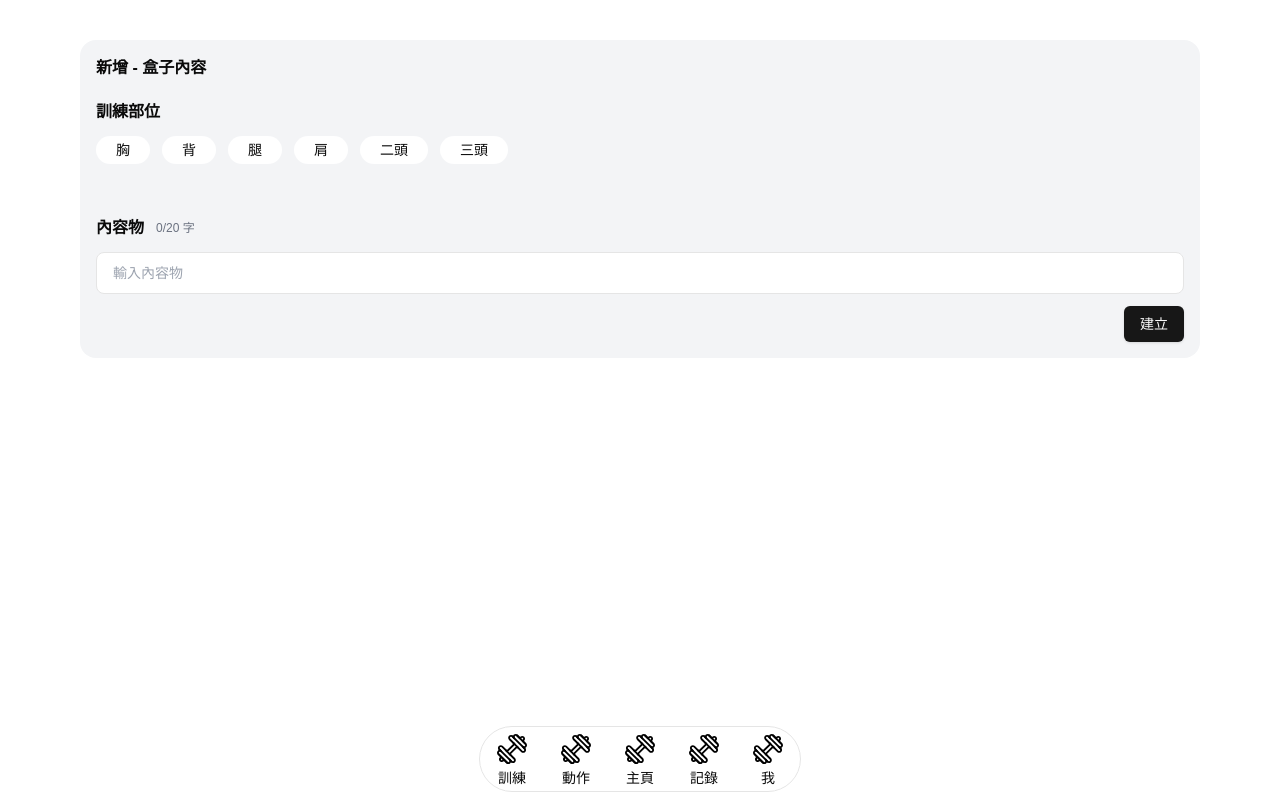
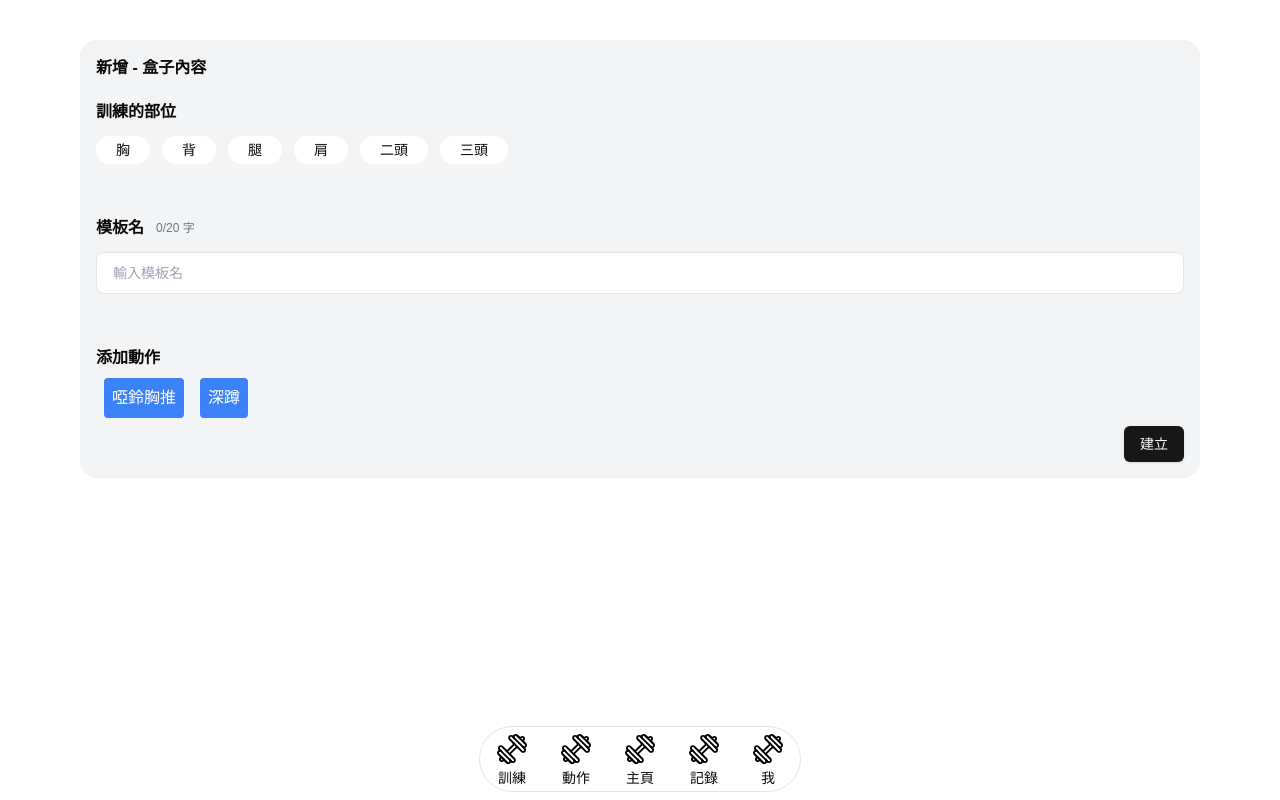
Before and after one commit to Cyishen/fit-box, a Next.js app: page /fit/1/create-template in a window 1280 px wide. Built offline with nearby package versions, Linux system fonts and the light colour scheme.

Commit message:
add exercise

```diff
--- a/src/app/(root)/(main)/fit/TemplateCard.tsx
+++ b/src/app/(root)/(main)/fit/TemplateCard.tsx
@@ -75,7 +75,10 @@ const TemplateCard = ({ iconSrc, category, title, onRemove, templateId, menuId }
         </div>
 
         <div className='w-full mt-2 bg-white rounded-lg relative'>
-          <p className='font-bold text-sm absolute top-0 right-0 bg-gray-100 px-3 py-1 rounded-bl-lg'>{category}</p>
+          <p className='absolute top-0 right-0 font-bold text-sm bg-gray-100 px-3 py-1 rounded-bl-lg'>
+            {category}
+          </p>
+
           <Image
             src={iconSrc}
             alt={iconSrc}
--- a/src/app/(root)/(main)/fit/[menuId]/[templateId]/update/page.tsx
+++ b/src/app/(root)/(main)/fit/[menuId]/[templateId]/update/page.tsx
@@ -6,7 +6,7 @@ import { useTemplateStore } from '@/lib/store'
 import Form, { TemplateType } from '../../create-template/Form'
 
 
-const UpdateWork = ({ params }: { params: { templateId: string } }) => {
+const UpdateTemplate = ({ params }: { params: { templateId: string } }) => {
   const { templateId } = params;
   const router = useRouter();
 
@@ -20,6 +20,7 @@ const UpdateWork = ({ params }: { params: { templateId: string } }) => {
     category: "",
     title: "",
     menuId: "",
+    exercises: [],
   });
 
   useEffect(() => {
@@ -39,6 +40,7 @@ const UpdateWork = ({ params }: { params: { templateId: string } }) => {
         category: template.category,
         title: template.title,
         menuId: template.menuId,
+        exercises: template.exercises || [],
       };
 
       editTemplate(template.cardId, editTemplateData);
@@ -60,4 +62,4 @@ const UpdateWork = ({ params }: { params: { templateId: string } }) => {
   )
 }
 
-export default UpdateWork;
+export default UpdateTemplate;
--- a/src/app/(root)/(main)/fit/[menuId]/create-template/Form.tsx
+++ b/src/app/(root)/(main)/fit/[menuId]/create-template/Form.tsx
@@ -3,6 +3,8 @@
 import { Button } from "@/components/ui/button";
 import Wrapper from "@/components/Wrapper";
 import { ChangeEvent, useState } from "react"
+
+import WeightTraining, { Exercise } from "./WeightTraining";
 
 
 export const categories = ["胸", "背", "腿", "肩", "二頭", "三頭",];
@@ -12,6 +14,7 @@ export type TemplateType = {
   category: string;
   title: string;
   menuId: string;
+  exercises: Exercise[];
 };
 
 type Props = {
@@ -44,7 +47,7 @@ const Form = ({ type, template, setTemplateState, handleSubmit }: Props) => {
           <h3 className="font-bold">{type} - 盒子內容</h3>
 
           <div className="mt-5">
-            <h3 className="font-bold">訓練部位</h3>
+            <h3 className="font-bold">訓練的部位</h3>
             <div className="flex gap-3 py-3 flex-wrap">
               {categories?.map((item, index) => (
                 <button
@@ -63,7 +66,7 @@ const Form = ({ type, template, setTemplateState, handleSubmit }: Props) => {
 
           <div className="mt-10">
             <div className="flex items-center gap-3">
-              <h3 className="font-bold">內容物</h3>
+              <h3 className="font-bold">模板名</h3>
               <p className="text-xs text-gray-500">
                 {count}/20 字
               </p>
@@ -72,7 +75,7 @@ const Form = ({ type, template, setTemplateState, handleSubmit }: Props) => {
             <div className="flex gap-3 py-3">
               <input
                 type="text"
-                placeholder="輸入內容物"
+                placeholder="輸入模板名"
                 onChange={handleChange}
                 name="title"
                 value={template.title}
@@ -81,6 +84,14 @@ const Form = ({ type, template, setTemplateState, handleSubmit }: Props) => {
                 className="border rounded-lg px-4 py-2 focus:outline-none w-full placeholder:text-sm"
               />
             </div>
+          </div>
+
+          {/* TODO: 添加動作 */}
+          <div className="mt-10">
+            <WeightTraining
+              exercises={template.exercises || []}
+              setTemplateState={setTemplateState}
+            />
           </div>
 
           <div className="flex justify-end">
--- /dev/null
+++ b/src/app/(root)/(main)/fit/[menuId]/create-template/WeightTraining.tsx
@@ -0,0 +1,74 @@
+import React from 'react';
+import { TemplateType } from './Form';
+
+const exerciseTemplates: Exercise[] = [
+  { ExerciseId: '1', name: '啞鈴胸推', sets: [] },
+  { ExerciseId: '2', name: '深蹲', sets: [] },
+];
+
+export type Exercise = {
+  ExerciseId: string; // 唯一識別符
+  name: string; // 動作名稱，例如 "啞鈴胸推"
+  sets: Set[]; // 包含此動作的組
+};
+
+export type Set = {
+  leftWeight: number; // 左邊的重量
+  rightWeight: number; // 右邊的重量
+  repetitions: number; // 做的次數
+  totalWeight: number; // 此組的總重量（左重量 + 右重量 * 做的次數）
+};
+
+type WeightTrainingProps = {
+  exercises: Exercise[];
+  setTemplateState: React.Dispatch<React.SetStateAction<TemplateType>>;
+};
+
+const WeightTraining = ({ exercises, setTemplateState }: WeightTrainingProps) => {
+  const handleAddExercise = (exercise: Exercise) => {
+    setTemplateState((prevTemplate) => ({
+      ...prevTemplate,
+      exercises: [...(prevTemplate.exercises || []), exercise],
+    }));
+  };
+
+  const handleRemoveExercise = (exerciseId: string) => {
+    setTemplateState((prevTemplate) => ({
+      ...prevTemplate,
+      exercises: prevTemplate.exercises?.filter((exercise) =>
+        exercise.ExerciseId !== exerciseId) || [],
+    }));
+  };
+
+  return (
+    <div>
+      <h3 className="font-bold">添加動作</h3>
+      {exerciseTemplates.map((template) => (
+        <button
+          key={template.ExerciseId}
+          type="button"
+          onClick={() => handleAddExercise(template)}
+          className="bg-blue-500 text-white p-2 rounded m-2"
+        >
+          {template.name}
+        </button>
+      ))}
+
+      <div>
+        {exercises.map((exercise) => (
+          <div key={exercise.ExerciseId} className="flex items-center justify-between">
+            <h4>{exercise.name}</h4>
+            <button
+              onClick={() => handleRemoveExercise(exercise.ExerciseId)}
+              className="bg-red-500 text-white p-1 rounded"
+            >
+              刪除
+            </button>
+          </div>
+        ))}
+      </div>
+    </div>
+  );
+};
+
+export default WeightTraining;
--- a/src/app/(root)/(main)/fit/[menuId]/create-template/page.tsx
+++ b/src/app/(root)/(main)/fit/[menuId]/create-template/page.tsx
@@ -6,7 +6,7 @@ import Form, { TemplateType } from './Form'
 import { useTemplateStore } from '@/lib/store'
 
 
-const CreateCard = ({ params }: { params: { menuId: string } }) => {
+const CreateTemplate = ({ params }: { params: { menuId: string } }) => {
   const { menuId } = params;
 
   const router = useRouter()
@@ -16,6 +16,7 @@ const CreateCard = ({ params }: { params: { menuId: string } }) => {
     category: "",
     title: "",
     menuId,
+    exercises: []
   })
 
   const addTemplate = useTemplateStore((state) => state.addTemplate);
@@ -32,6 +33,7 @@ const CreateCard = ({ params }: { params: { menuId: string } }) => {
       category: template.category,
       title: template.title,
       menuId,
+      exercises: template.exercises || [],
     };
 
     addTemplate(newTemplate)
@@ -48,4 +50,4 @@ const CreateCard = ({ params }: { params: { menuId: string } }) => {
   )
 }
 
-export default CreateCard
+export default CreateTemplate
```
Also changed, not shown: src/lib/store.ts (+1 -7 lines).
